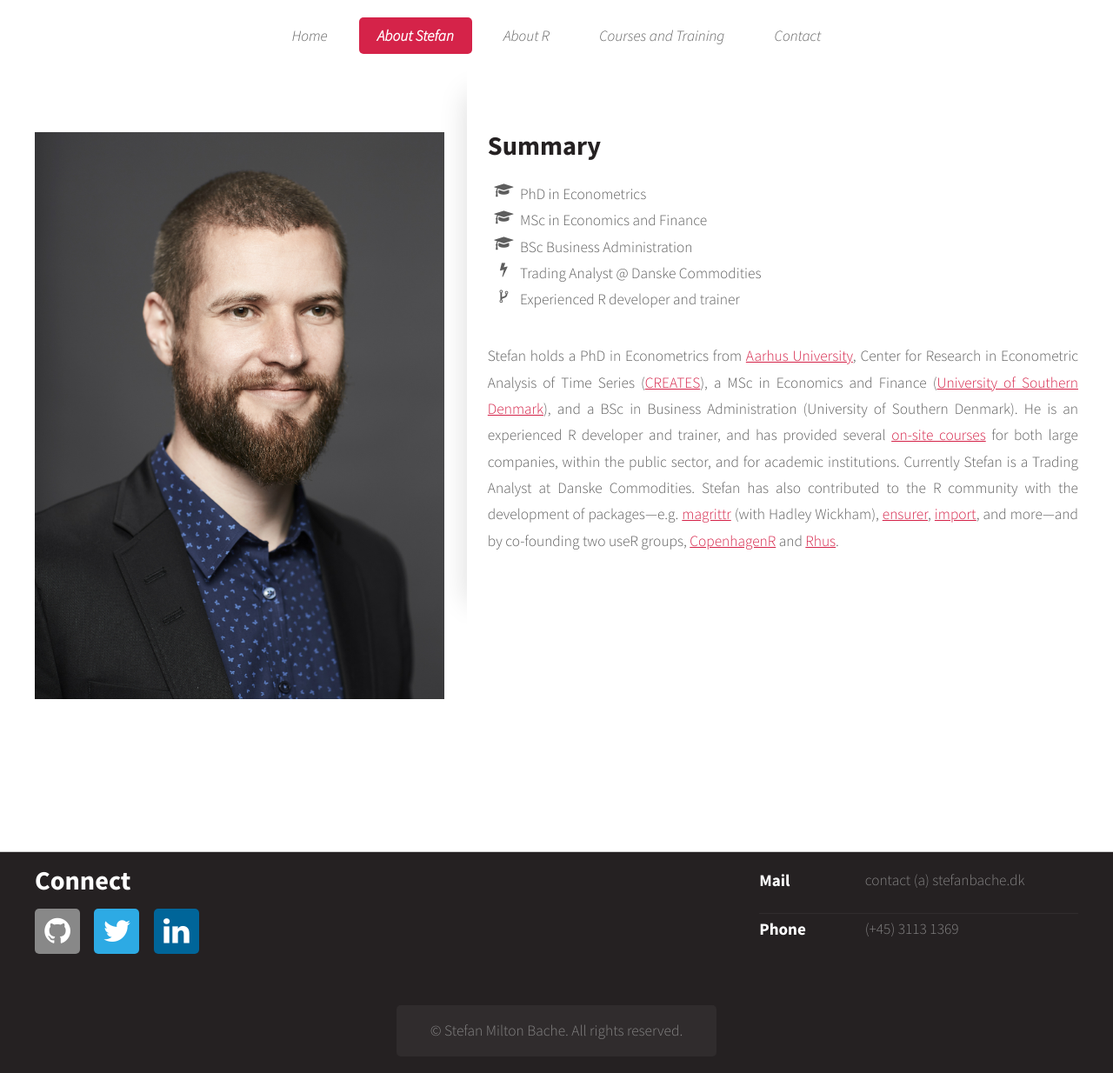
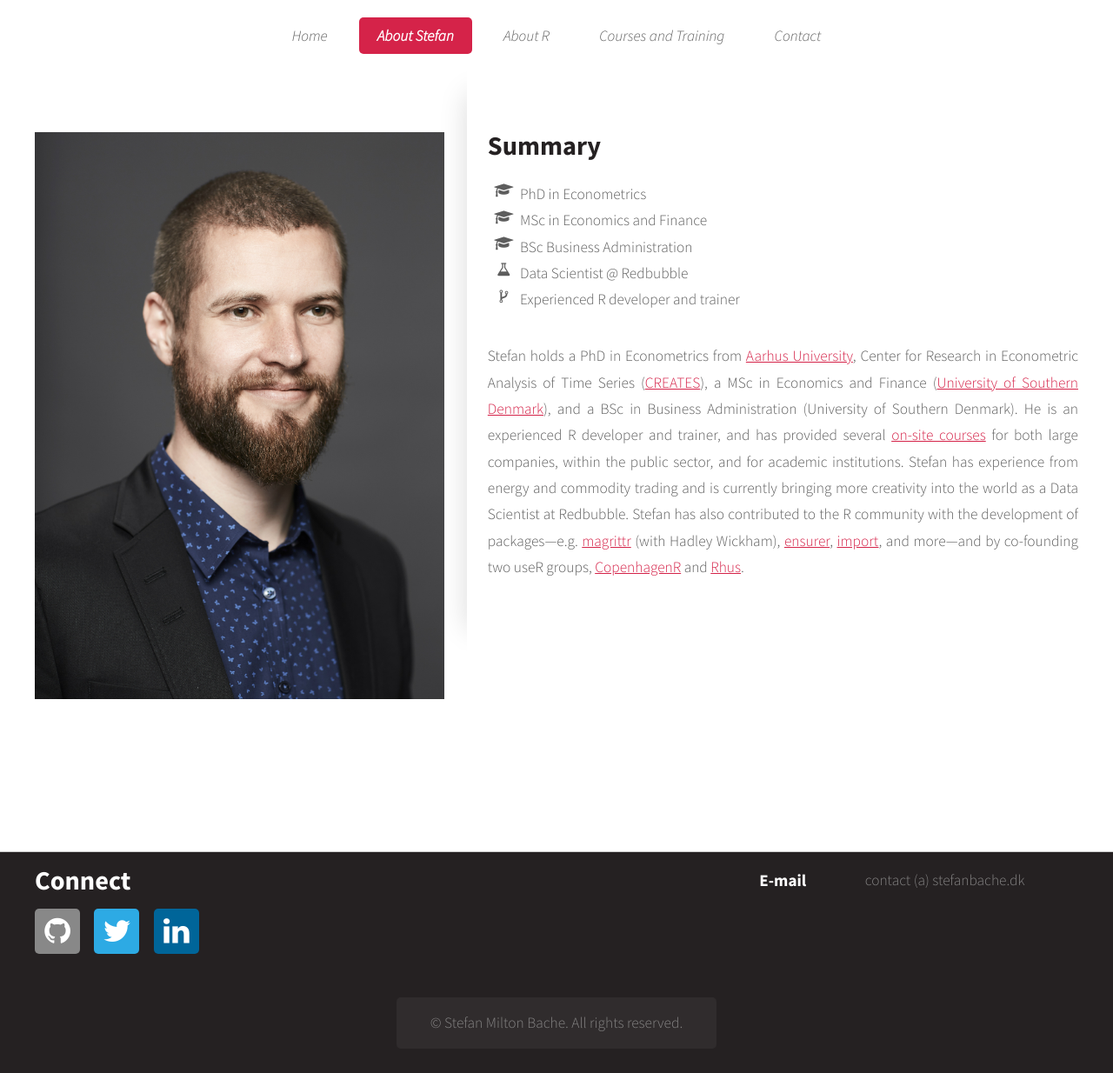
Before and after one commit to smbache/smbache.github.io, a Jekyll site: the page built from about-me.html, in a window 1280 px wide. Shown: the whole page at 87% size. Built offline with Jekyll 4.4.1, drawn with Linux system fonts in a browser that asks for light colours.

Commit message:
Update some information to current.

```diff
--- a/_includes/footer.html
+++ b/_includes/footer.html
@@ -19,12 +19,8 @@
 
 					<ul class="contact">
 						<li>
-							<h3>Mail</h3>
+							<h3>E-mail</h3>
 							<p>contact (a) stefanbache.dk</p>
-						</li>
-						<li>
-							<h3>Phone</h3>
-							<p>(+45) 3113 1369</p>
 						</li>
 					</ul>
 				</section>
--- a/about-me.html
+++ b/about-me.html
@@ -21,7 +21,7 @@ orderidx: 2
   		   <li><i class="fa-li fa fa-graduation-cap"></i>PhD in Econometrics</li>
   		   <li><i class="fa-li fa fa-graduation-cap"></i>MSc in Economics and Finance</li>
   		   <li><i class="fa-li fa fa-graduation-cap"></i>BSc Business Administration</li>
-  		   <li><i class="fa-li fa fa-bolt"></i>Trading Analyst @ Danske Commodities</li>
+  		   <li><i class="fa-li fa fa-flask"></i>Data Scientist @ Redbubble</li>
   		   <li><i class="fa-li fa fa-code-fork"></i>Experienced R developer and trainer</li>
   		 </ul>
 
@@ -37,7 +37,8 @@ orderidx: 2
       trainer, and has provided several <a href="courses.html">on-site courses</a>
       for both large companies, within the public sector, and for academic institutions.
 
-      Currently Stefan is a Trading Analyst at Danske Commodities.
+      Stefan has experience from energy and commodity trading and is currently bringing more
+      creativity into the world as a Data Scientist at Redbubble.
 
       Stefan has also contributed to the R community with the development of
       packages&#8212;e.g.
--- a/contact.html
+++ b/contact.html
@@ -12,11 +12,11 @@ orderidx: 5
 	<div class="row">
 		<div class="4u 12u(mobile)">
 			<section class="first">
-			          <i class="icon featured alt fa-phone"></i>
+						<a class="icon featured alt fa-linkedin" href="https://dk.linkedin.com/in/stefanbache"><span class="label">LinkedIn</span></a>
 				<header>
-					<h2>(+45 3113 1369)</h2>
+					<h2><a class="" href="https://dk.linkedin.com/in/stefanbache"><span class="label">LinkedIn</span></a></h2>
 				</header>
-
+        (Please avoid generic requests - let me know why you're reaching out.)
 			</section>
 		</div>
 		<div class="4u 12u(mobile)">
```
Also changed, not shown: 5 other files.
